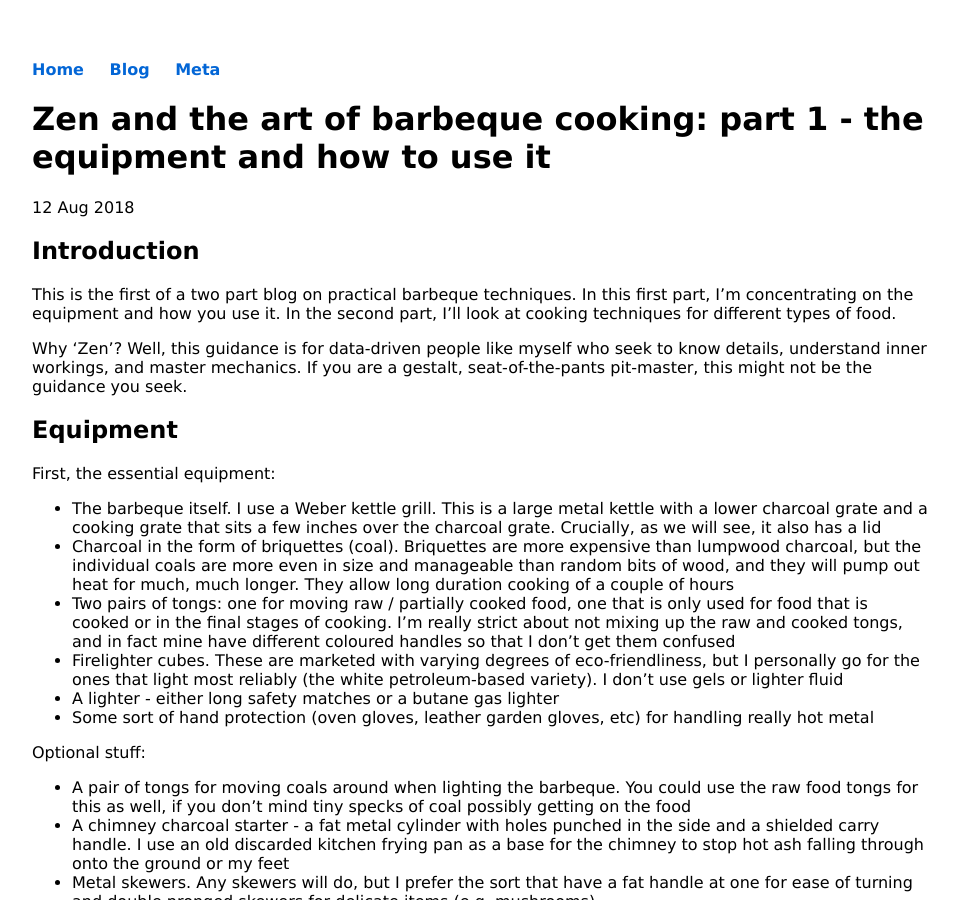
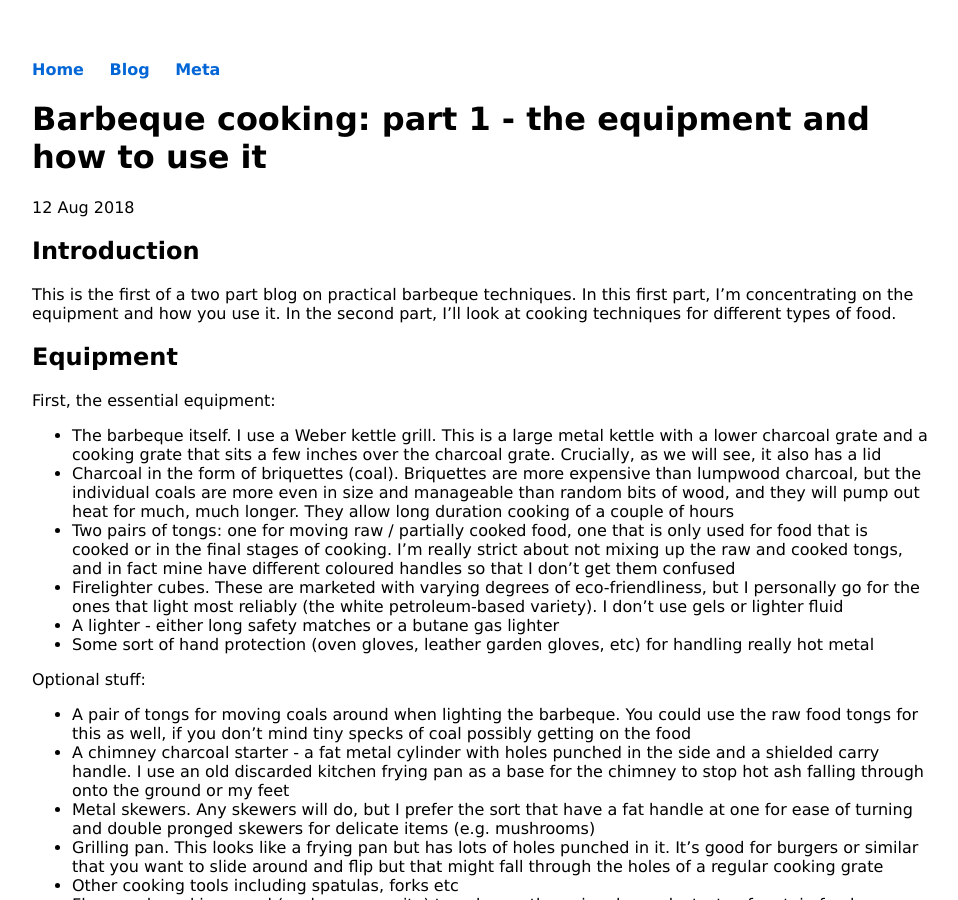
Before and after one commit to KineticLensman/KineticLensman.github.io, a Jekyll site: the page built from _posts/2018-08-12-barbecue-part1.md, in a window 1280 px wide and 900 px high. Shown: the whole window, without its empty margins (160-1118 px from the left). Built offline with Jekyll 4.4.1, drawn with Linux system fonts in a browser that asks for light colours.

Commit message:
removed 'zen' references

```diff
--- a/_posts/2018-08-12-barbecue-part1.md
+++ b/_posts/2018-08-12-barbecue-part1.md
@@ -1,14 +1,11 @@
 ---
 layout: post
-title: "Zen and the art of barbeque cooking: part 1 - the equipment and how to use it"
+title: "Barbeque cooking: part 1 - the equipment and how to use it"
 date: 2018-08-12
 ---
 ## Introduction
 
 This is the first of a two part blog on practical barbeque techniques. In this first part, I'm concentrating on the equipment and how you use it. In the second part, I'll look at cooking techniques for different types of food.
-
-Why 'Zen'? Well, this guidance is for data-driven people like myself who seek to know details, understand inner workings, and master mechanics. If you are a gestalt, seat-of-the-pants pit-master, this might not be the guidance you seek.
-
 
 ## Equipment
 
```
